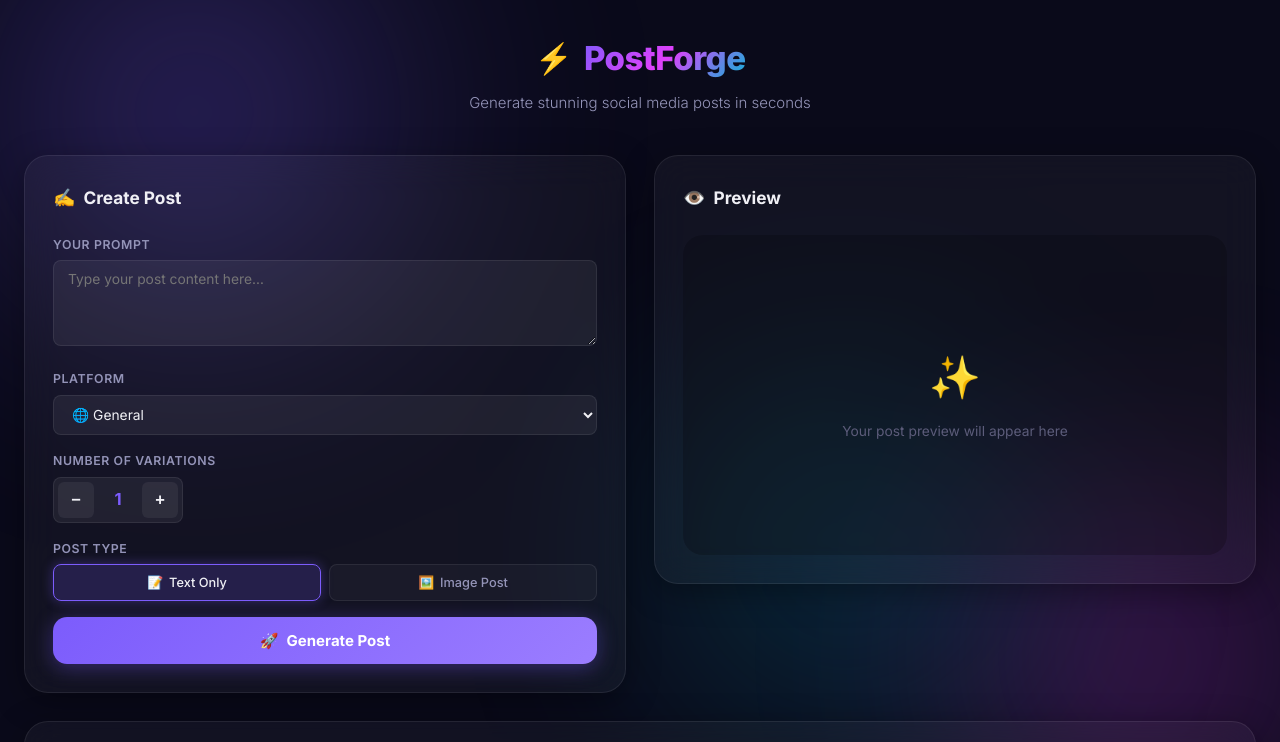
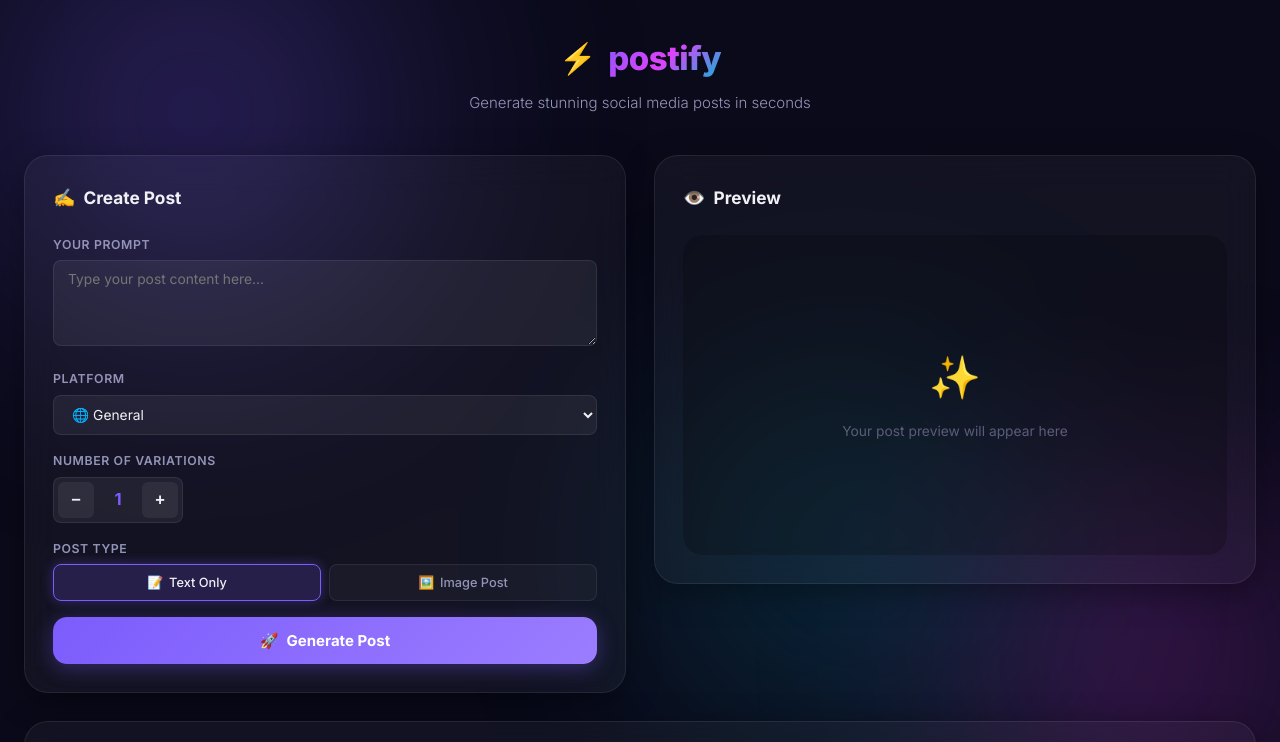
Before and after one commit to hx88xn/automated-post, a plain HTML site: page static/index.html in a window 1280 px wide. Shown: the top 742 px of the page. Drawn offline with Linux system fonts and the light colour scheme; no server answers.

Commit message:
changed branding

```diff
--- a/static/app.js
+++ b/static/app.js
@@ -1,5 +1,5 @@
 /* ============================================================
-   PostForge — Client-side logic
+   postify — Client-side logic
    ============================================================ */
 
 document.addEventListener("DOMContentLoaded", () => {
--- a/static/index.html
+++ b/static/index.html
@@ -6,7 +6,7 @@
     <meta name="viewport" content="width=device-width, initial-scale=1.0">
     <meta name="description"
         content="Automated Social Media Post Generator — create stunning text and image posts instantly.">
-    <title>PostForge — Automated Post Generator</title>
+    <title>postify — Automated Post Generator</title>
     <link rel="preconnect" href="https://fonts.googleapis.com">
     <link rel="preconnect" href="https://fonts.gstatic.com" crossorigin>
     <link href="https://fonts.googleapis.com/css2?family=Inter:wght@300;400;500;600;700;800&display=swap"
@@ -25,7 +25,7 @@
         <header class="header">
             <div class="logo">
                 <span class="logo-icon">⚡</span>
-                <h1>PostForge</h1>
+                <h1>postify</h1>
             </div>
             <p class="tagline">Generate stunning social media posts in seconds</p>
         </header>
--- a/static/style.css
+++ b/static/style.css
@@ -1,5 +1,5 @@
 /* ============================================================
-   PostForge — Premium Glassmorphism Design System
+   postify — Premium Glassmorphism Design System
    ============================================================ */
 
 /* ---------- Reset & Variables ---------- */
```
